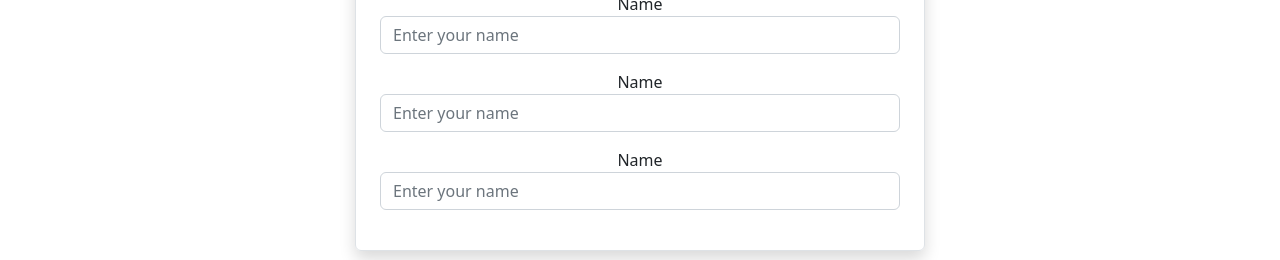
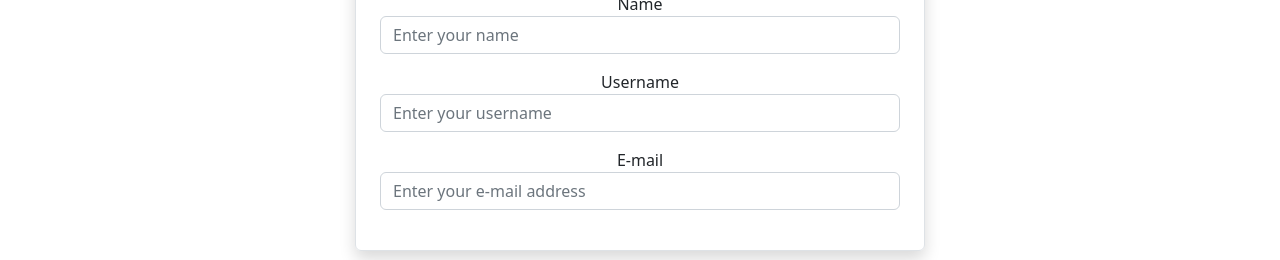
Before and after one commit to chocho77/fullstackapp, a React (Create React App) app in the folder fullstackappone/fullstack-fronted/fullstack-front/: page /adduser in a window 1280 px wide. Shown: the part 183-443 px from the top of the page. Built offline with nearby package versions, Linux system fonts and the light colour scheme.

Commit message:
Changes to be committed: 	modified:   fullstackappone/fullstack-fronted/fullstack-front/src/users/AddUser.js

```diff
--- a/fullstackappone/fullstack-fronted/fullstack-front/src/users/AddUser.js
+++ b/fullstackappone/fullstack-fronted/fullstack-front/src/users/AddUser.js
@@ -18,25 +18,25 @@ export default function AddUser() {
 
                     </div>
                      <div className="mb-3">
-                        <label htmlFor="Name" clasName="form-label">
-                            Name
+                        <label htmlFor="username" clasName="form-label">
+                            Username
                         </label>
                         <input
                         type={"text"}
                         className="form-control"
-                        placeholder="Enter your name"
-                        name="name"/>
+                        placeholder="Enter your username"
+                        name="username"/>
 
                     </div>
                      <div className="mb-3">
-                        <label htmlFor="Name" clasName="form-label">
-                            Name
+                        <label htmlFor="email" clasName="form-label">
+                            E-mail
                         </label>
                         <input
                         type={"text"}
                         className="form-control"
-                        placeholder="Enter your name"
-                        name="name"/>
+                        placeholder="Enter your e-mail address"
+                        name="email"/>
 
                     </div>
                 </div>
```
